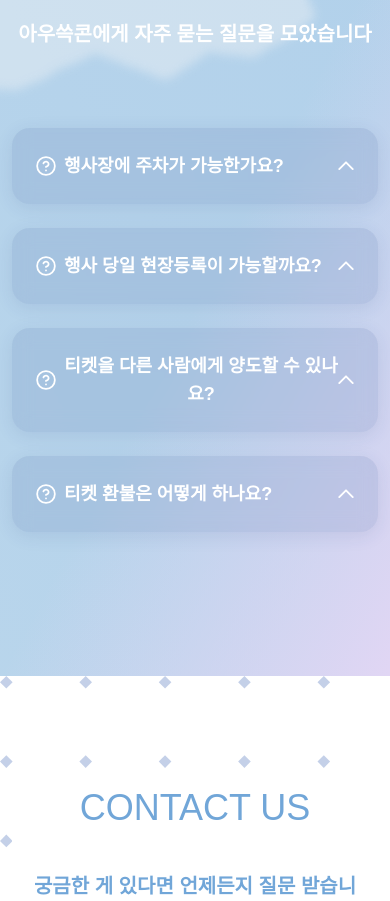
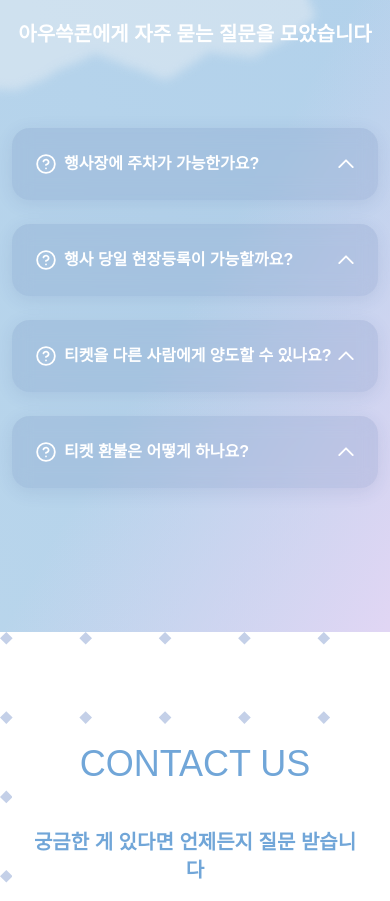
Before and after one commit to AUSG/ausgcon2025, a Next.js app: page / in a window 390 px wide. Shown: the part 7000-7901 px from the top of the page. Built offline with nearby package versions, Linux system fonts and the light colour scheme; a web font is replaced by a local one.

Commit message:
fix : 줄바꿈안되게

```diff
--- a/src/components/faq/Arcodian.tsx
+++ b/src/components/faq/Arcodian.tsx
@@ -24,7 +24,7 @@ const Arcodian = ({ title, description }: TProps) => {
               <span className="pr-2 lg:pr-4">
                 <QuestionMark className="w-5 lg:w-[30px]" />
               </span>
-              <span className="py-6 text-lg font-bold lg:py-7 lg:text-2xl">
+              <span className="py-6 text-base font-bold lg:py-7 lg:text-2xl">
                 {title}
               </span>
             </div>
```
